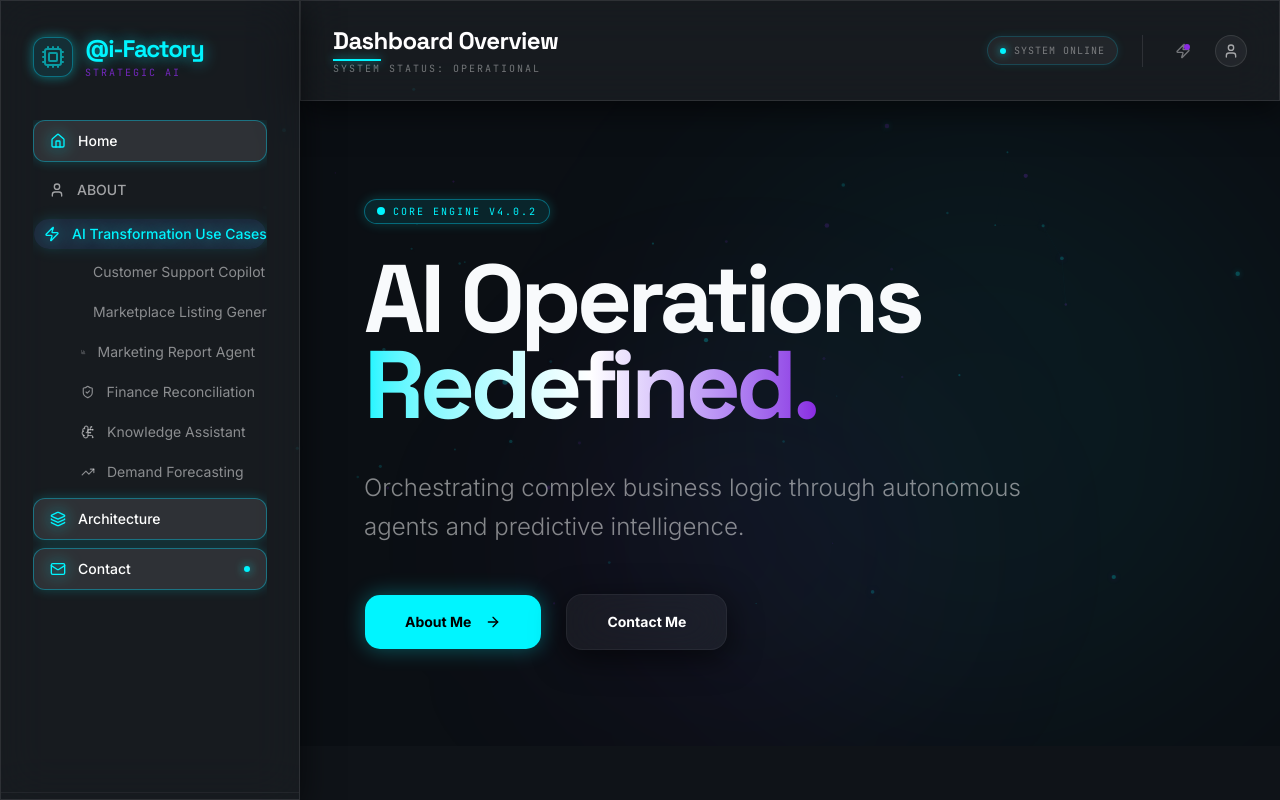
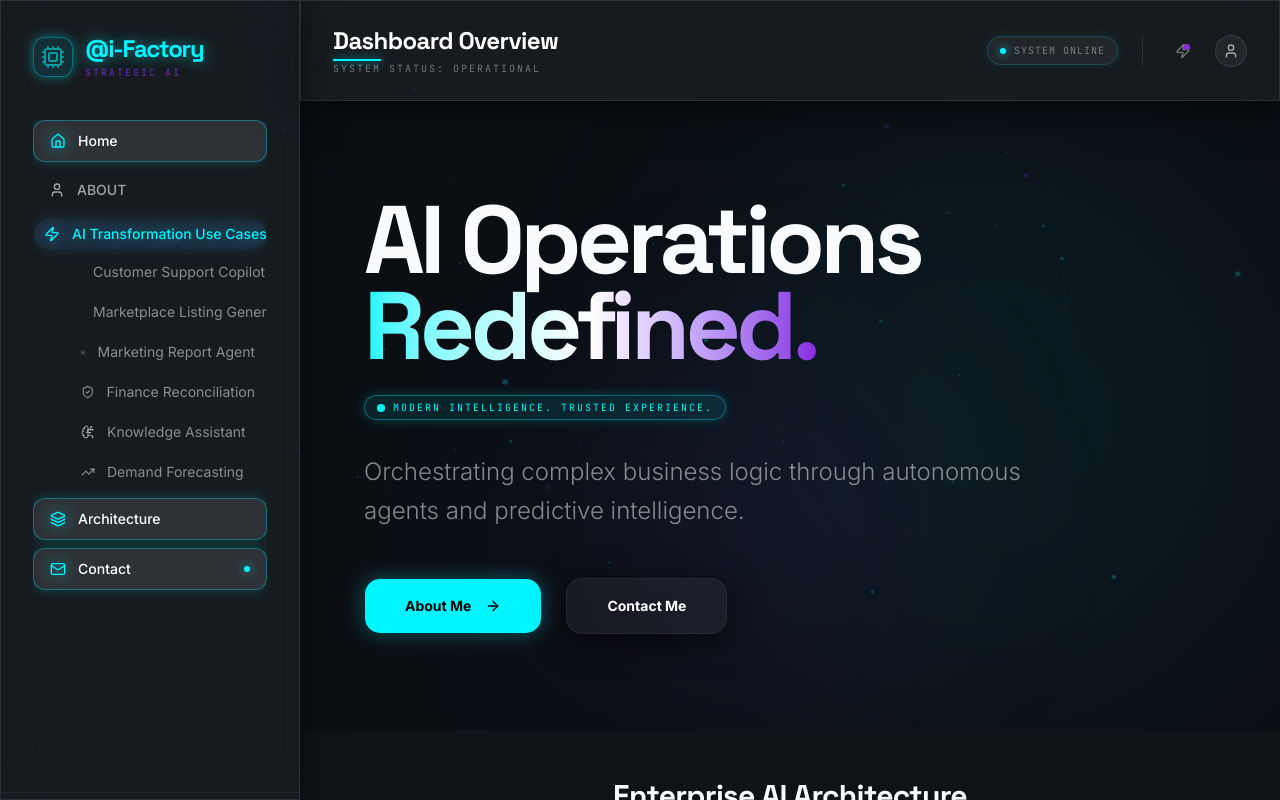
Before and after one commit to vichiank/aifactory_v0, a React (Vite) app: page / in a window 1280 px wide. Shown: the top 800 px of the page. Built offline with nearby package versions, Linux system fonts and the light colour scheme.

Commit message:
feat: Update hero section and remove inquiry data
Replaces the placeholder hero text with a new, impactful headline and updates the subtitle to reflect the application's focus on "Modern Intelligence. Trusted Experience." Removes stale inquiry data and updates the profile image.

```diff
--- a/inquiries.json
+++ /dev/null
@@ -1,14 +0,0 @@
-[
-  {
-    "id": 1776069586098,
-    "email": "k_vichian@hotmail.com",
-    "message": "Hello vichian how are you?",
-    "timestamp": "2026-04-13T08:39:46.098Z"
-  },
-  {
-    "id": 1776075289505,
-    "email": "k_vichian@hotmail.com",
-    "message": "Hello world",
-    "timestamp": "2026-04-13T10:14:49.505Z"
-  }
-]
--- a/src/App.tsx
+++ b/src/App.tsx
@@ -215,20 +215,20 @@ export default function App() {
                   transition={{ duration: 0.8 }}
                   className="max-w-4xl relative z-10"
                 >
+                  <h1 className="text-6xl lg:text-8xl font-display font-bold leading-[0.9] tracking-tighter mb-6">
+                    AI Operations <br />
+                    <span className="text-transparent bg-clip-text bg-gradient-to-r from-accent-cyan via-white to-accent-violet">
+                      Redefined.
+                    </span>
+                  </h1>
+
                   <div className="inline-flex items-center gap-2 px-3 py-1 rounded-full bg-accent-cyan/10 border border-cyan-400/40 text-[10px] font-mono text-accent-cyan uppercase tracking-[0.2em] mb-8 shadow-[0_0_12px_rgba(0,255,255,0.2)]">
                     <span className="relative flex h-2 w-2">
                       <span className="animate-ping absolute inline-flex h-full w-full rounded-full bg-accent-cyan opacity-75"></span>
                       <span className="relative inline-flex rounded-full h-2 w-2 bg-accent-cyan"></span>
                     </span>
-                    Core Engine v4.0.2
+                    Modern Intelligence. Trusted Experience.
                   </div>
-
-                  <h1 className="text-6xl lg:text-8xl font-display font-bold leading-[0.9] tracking-tighter mb-10">
-                    AI Operations <br />
-                    <span className="text-transparent bg-clip-text bg-gradient-to-r from-accent-cyan via-white to-accent-violet">
-                      Redefined.
-                    </span>
-                  </h1>
 
                   <p className="text-xl lg:text-2xl text-white/50 leading-relaxed max-w-2xl mb-12 font-light">
                     Orchestrating complex business logic through autonomous agents and predictive intelligence.
```
Also changed, not shown: profile.jpg (deleted).
